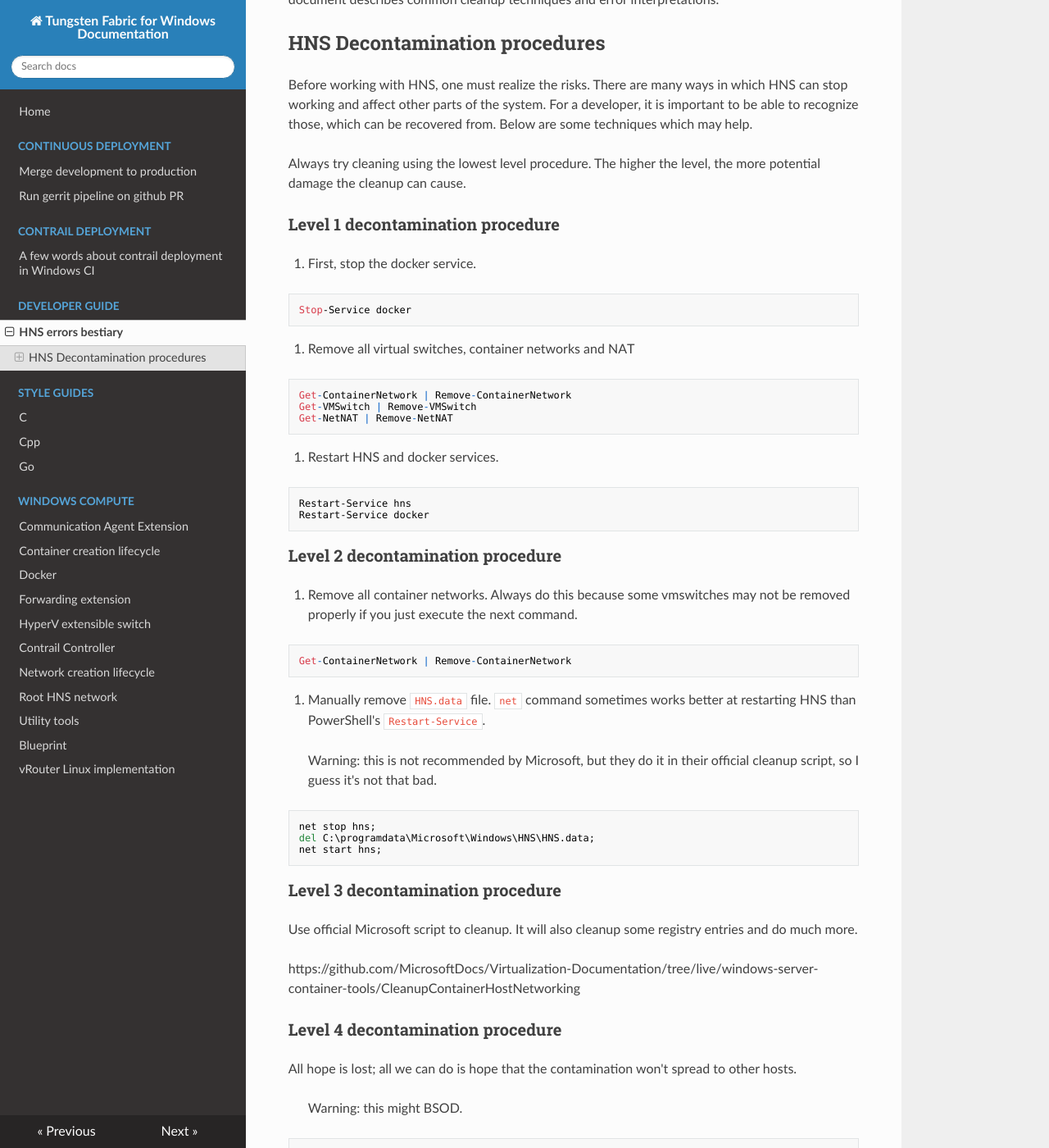
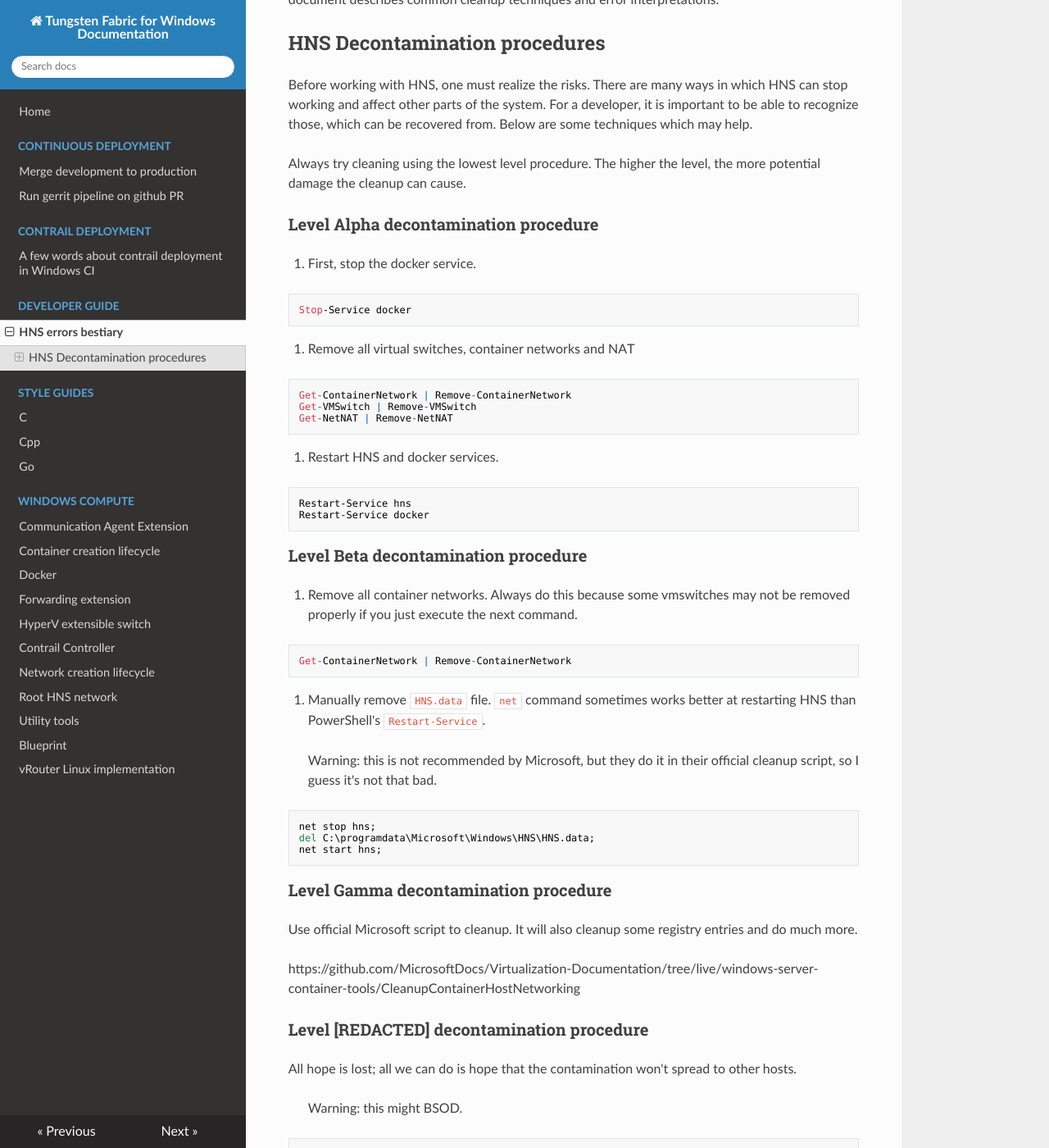
Before and after one commit to piotr-szuberski/contrail-windows-docs, an MkDocs documentation site: the page built from doc/developer_guide/HNS_error_bestiary.md, in a window 1280 px wide and 1400 px high, scrolled down 196 px. Shown: the whole window at 82% size. Built offline with MkDocs 1.6.1, drawn with Linux system fonts in a browser that asks for light colours; nearby versions of some CDN libraries.

Commit message:
Change level names.

````diff
--- a/doc/developer_guide/HNS_error_bestiary.md
+++ b/doc/developer_guide/HNS_error_bestiary.md
@@ -13,7 +13,7 @@ from. Below are some techniques which may help.
 Always try cleaning using the lowest level procedure. The higher the level, the more
 potential damage the cleanup can cause.
 
-### Level 1 decontamination procedure
+### Level Alpha decontamination procedure
 
 1. First, stop the docker service.
 ```
@@ -32,9 +32,7 @@ Restart-Service hns
 Restart-Service docker
 ```
 
-### Level 2 decontamination procedure
-
-
+### Level Beta decontamination procedure
 
 1. Remove all container networks. Always do this because some vmswitches may not be removed properly if you just execute the next command.
 ```
@@ -51,13 +49,13 @@ del C:\programdata\Microsoft\Windows\HNS\HNS.data;
 net start hns;
 ```
 
-### Level 3 decontamination procedure
+### Level Gamma decontamination procedure
 
 Use official Microsoft script to cleanup. It will also cleanup some registry entries and do much more.
 
 https://github.com/MicrosoftDocs/Virtualization-Documentation/tree/live/windows-server-container-tools/CleanupContainerHostNetworking
 
-### Level 4 decontamination procedure
+### Level [REDACTED] decontamination procedure
 
 All hope is lost; all we can do is hope that the contamination won't spread to other hosts.
 
````
